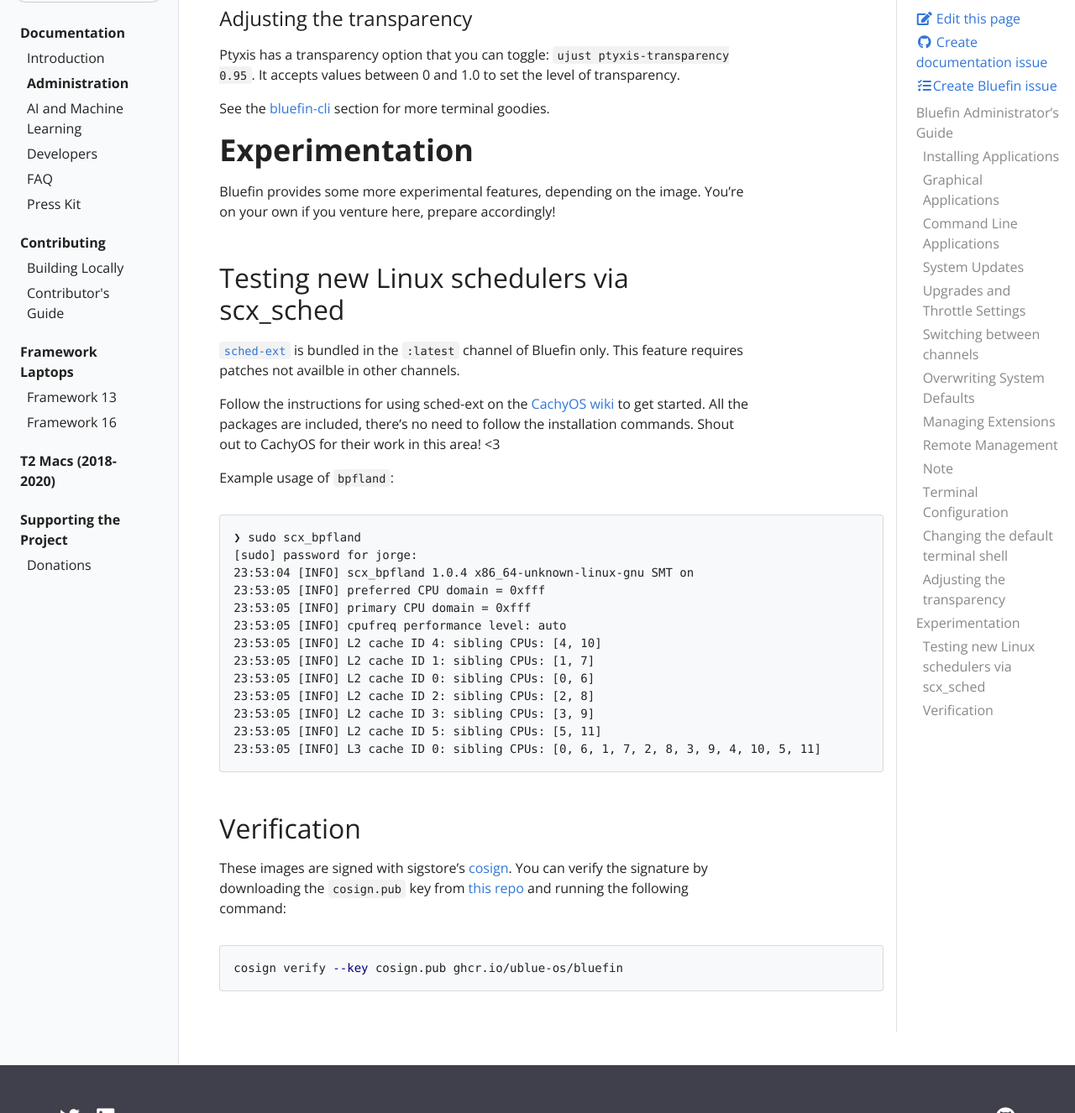
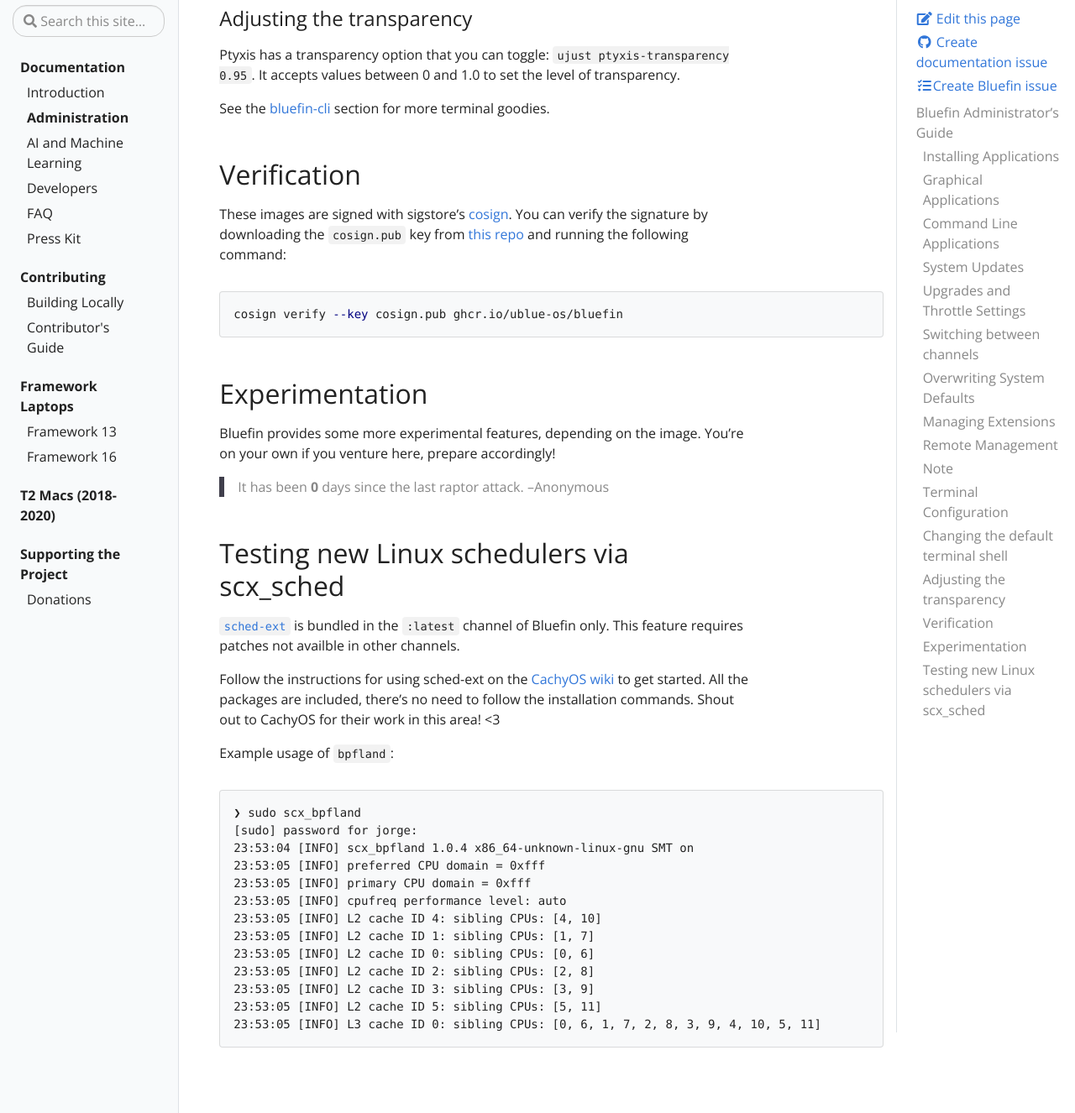
Before and after one commit to ublue-os/bluefin-docs, a Jekyll site: the page built from _docs/administration.md, in a window 1280 px wide and 1400 px high, scrolled down 8536 px, cut to the strip 74-1400 px from the top of the window. Shown: the whole strip at 84% size. Built offline with Jekyll 4.4.1, drawn with Linux system fonts in a browser that asks for light colours.

Commit message:
Update administration.md

````diff
--- a/_docs/administration.md
+++ b/_docs/administration.md
@@ -192,9 +192,19 @@
 
 See the [bluefin-cli](https://docs.projectbluefin.io/bluefin-dx#bluefin-cli) section for more terminal goodies.
 
-# Experimentation
+## Verification
+
+These images are signed with sigstore's [cosign](https://docs.sigstore.dev/cosign/overview/). You can verify the signature by downloading the `cosign.pub` key from [this repo](https://github.com/ublue-os/bluefin) and running the following command:
+
+```bash
+cosign verify --key cosign.pub ghcr.io/ublue-os/bluefin
+```
+
+## Experimentation
 
 Bluefin provides some more experimental features, depending on the image. You're on your own if you venture here, prepare accordingly!
+
+> It has been **0** days since the last raptor attack.  --Anonymous
 
 ## Testing new Linux schedulers via scx_sched
 
@@ -218,11 +228,3 @@
 23:53:05 [INFO] L2 cache ID 5: sibling CPUs: [5, 11]
 23:53:05 [INFO] L3 cache ID 0: sibling CPUs: [0, 6, 1, 7, 2, 8, 3, 9, 4, 10, 5, 11]
 ```
-
-## Verification
-
-These images are signed with sigstore's [cosign](https://docs.sigstore.dev/cosign/overview/). You can verify the signature by downloading the `cosign.pub` key from [this repo](https://github.com/ublue-os/bluefin) and running the following command:
-
-```bash
-cosign verify --key cosign.pub ghcr.io/ublue-os/bluefin
-```
````
